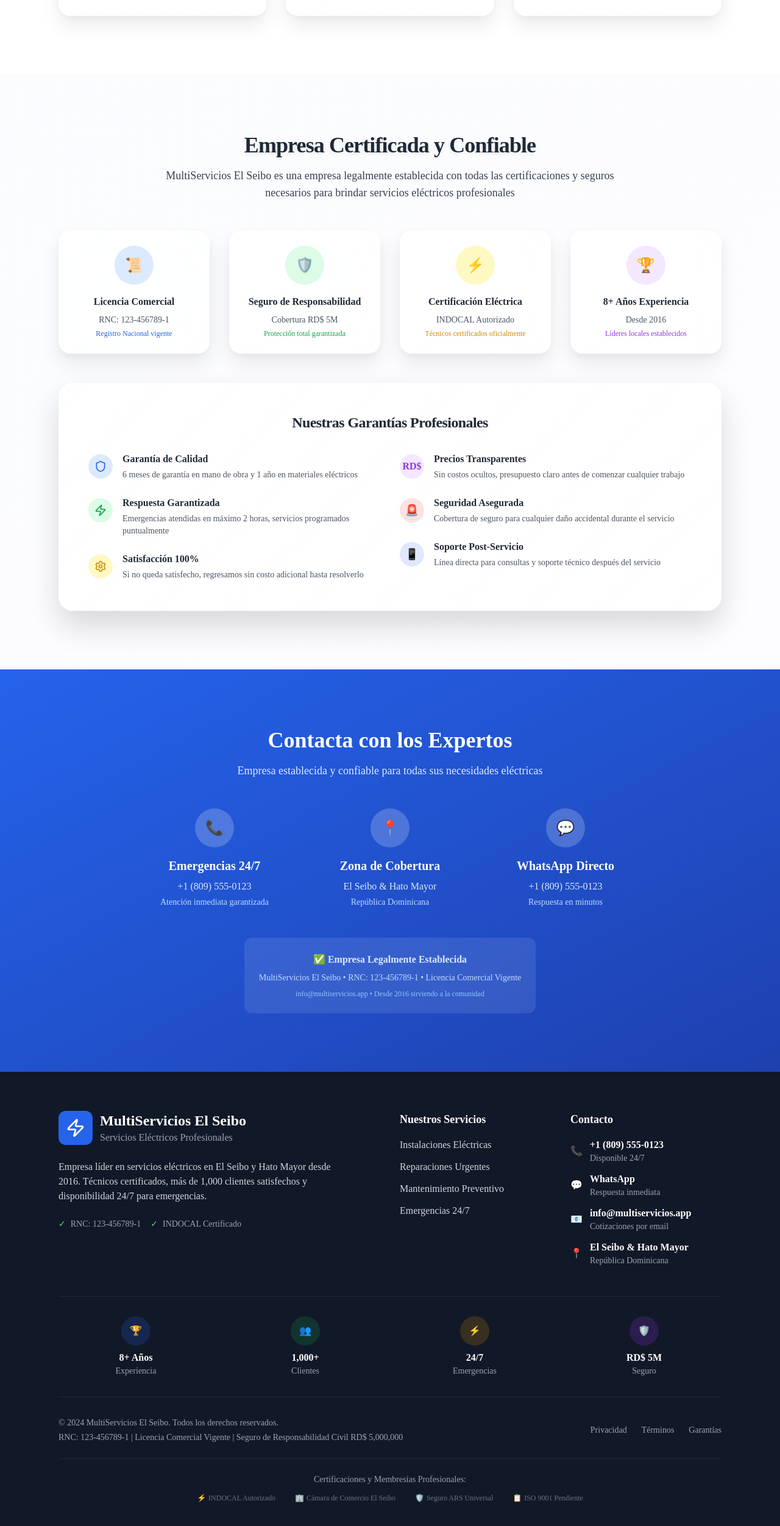
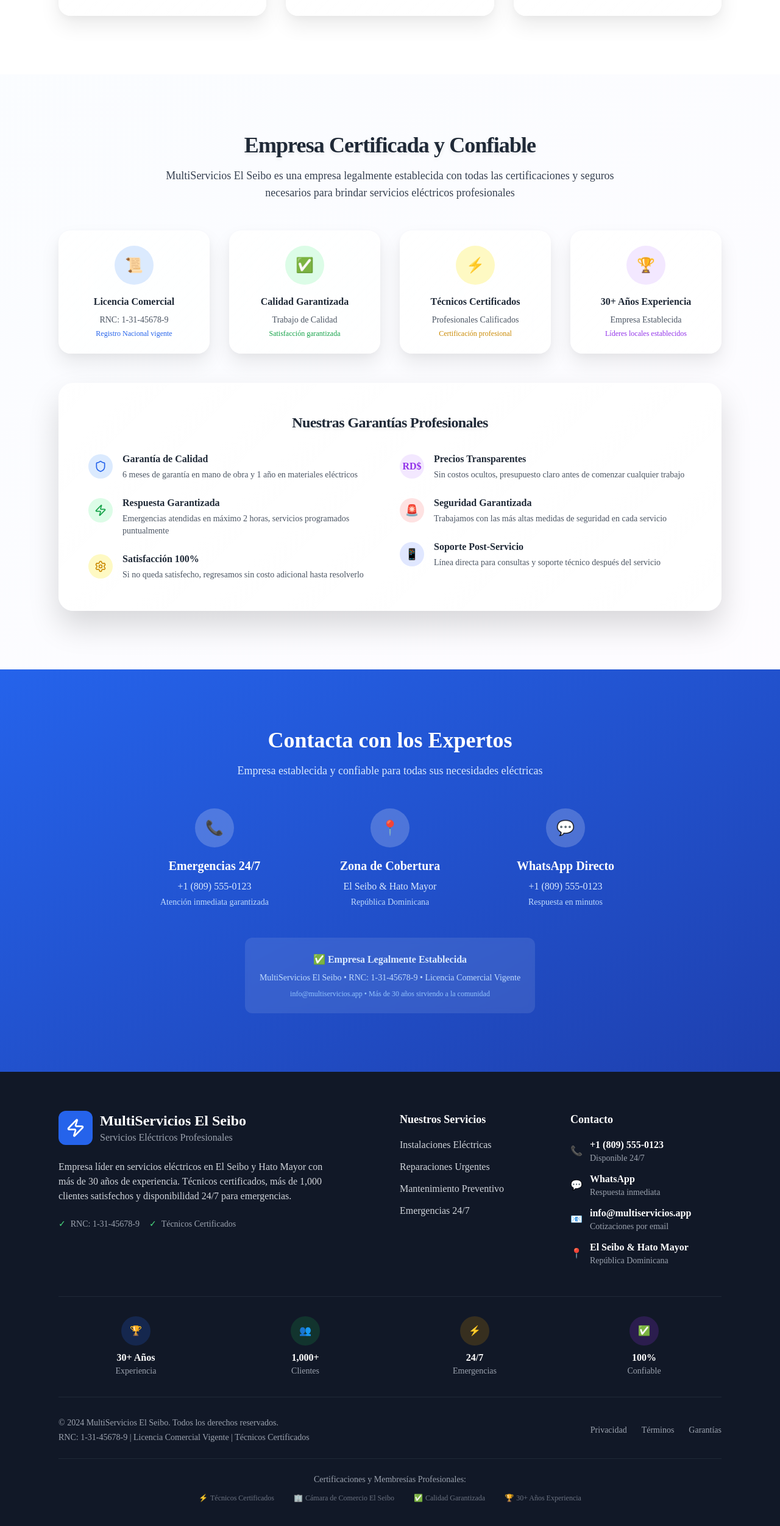
Before and after one commit to Darklte732/Multiservicios, a Next.js app: page / in a window 1280 px wide. Shown: the part 3907-6410 px from the top of the page at 61% size. Built offline with nearby package versions, Linux system fonts and the light colour scheme.

Commit message:
dashboard fixes

```diff
--- a/src/app/page.tsx
+++ b/src/app/page.tsx
@@ -791,34 +791,34 @@ export default function HomePage() {
                 <span className="text-2xl">📜</span>
               </div>
               <h4 className="font-bold text-gray-800 mb-2">Licencia Comercial</h4>
-              <p className="text-sm text-gray-600 font-medium">RNC: 123-456789-1</p>
+              <p className="text-sm text-gray-600 font-medium">RNC: 1-31-45678-9</p>
               <p className="text-xs text-blue-600 mt-1">Registro Nacional vigente</p>
             </div>
 
             <div className="glass-card p-6 text-center group hover:scale-105 transition-transform duration-300">
               <div className="w-16 h-16 bg-green-100 rounded-full flex items-center justify-center mx-auto mb-4 group-hover:bg-green-200 transition-colors duration-300">
-                <span className="text-2xl">🛡️</span>
+                <span className="text-2xl">✅</span>
               </div>
-              <h4 className="font-bold text-gray-800 mb-2">Seguro de Responsabilidad</h4>
-              <p className="text-sm text-gray-600 font-medium">Cobertura RD$ 5M</p>
-              <p className="text-xs text-green-600 mt-1">Protección total garantizada</p>
+              <h4 className="font-bold text-gray-800 mb-2">Calidad Garantizada</h4>
+              <p className="text-sm text-gray-600 font-medium">Trabajo de Calidad</p>
+              <p className="text-xs text-green-600 mt-1">Satisfacción garantizada</p>
             </div>
 
             <div className="glass-card p-6 text-center group hover:scale-105 transition-transform duration-300">
               <div className="w-16 h-16 bg-yellow-100 rounded-full flex items-center justify-center mx-auto mb-4 group-hover:bg-yellow-200 transition-colors duration-300">
                 <span className="text-2xl">⚡</span>
               </div>
-              <h4 className="font-bold text-gray-800 mb-2">Certificación Eléctrica</h4>
-              <p className="text-sm text-gray-600 font-medium">INDOCAL Autorizado</p>
-              <p className="text-xs text-yellow-600 mt-1">Técnicos certificados oficialmente</p>
+              <h4 className="font-bold text-gray-800 mb-2">Técnicos Certificados</h4>
+              <p className="text-sm text-gray-600 font-medium">Profesionales Calificados</p>
+              <p className="text-xs text-yellow-600 mt-1">Certificación profesional</p>
             </div>
 
             <div className="glass-card p-6 text-center group hover:scale-105 transition-transform duration-300">
               <div className="w-16 h-16 bg-purple-100 rounded-full flex items-center justify-center mx-auto mb-4 group-hover:bg-purple-200 transition-colors duration-300">
                 <span className="text-2xl">🏆</span>
               </div>
-              <h4 className="font-bold text-gray-800 mb-2">8+ Años Experiencia</h4>
-              <p className="text-sm text-gray-600 font-medium">Desde 2016</p>
+              <h4 className="font-bold text-gray-800 mb-2">30+ Años Experiencia</h4>
+              <p className="text-sm text-gray-600 font-medium">Empresa Establecida</p>
               <p className="text-xs text-purple-600 mt-1">Líderes locales establecidos</p>
             </div>
           </div>
@@ -886,9 +886,9 @@ export default function HomePage() {
                     <span className="text-red-600 text-lg">🚨</span>
                   </div>
                   <div>
-                    <h5 className="font-bold text-gray-800 mb-1">Seguridad Asegurada</h5>
+                    <h5 className="font-bold text-gray-800 mb-1">Seguridad Garantizada</h5>
                     <p className="text-sm text-gray-600 font-medium">
-                      Cobertura de seguro para cualquier daño accidental durante el servicio
+                      Trabajamos con las más altas medidas de seguridad en cada servicio
                     </p>
                   </div>
                 </div>
@@ -955,10 +955,10 @@ export default function HomePage() {
             <div className="bg-white/10 backdrop-blur-sm rounded-xl p-6 inline-block">
               <p className="text-blue-100 font-semibold mb-2">✅ Empresa Legalmente Establecida</p>
               <p className="text-sm text-blue-200">
-                MultiServicios El Seibo • RNC: 123-456789-1 • Licencia Comercial Vigente
+                MultiServicios El Seibo • RNC: 1-31-45678-9 • Licencia Comercial Vigente
               </p>
               <p className="text-xs text-blue-300 mt-2">
-                info@multiservicios.app • Desde 2016 sirviendo a la comunidad
+                info@multiservicios.app • Más de 30 años sirviendo a la comunidad
               </p>
             </div>
           </div>
@@ -981,17 +981,17 @@ export default function HomePage() {
                 </div>
               </div>
               <p className="text-gray-300 font-medium mb-6 max-w-md">
-                Empresa líder en servicios eléctricos en El Seibo y Hato Mayor desde 2016.
+                Empresa líder en servicios eléctricos en El Seibo y Hato Mayor con más de 30 años de experiencia.
                 Técnicos certificados, más de 1,000 clientes satisfechos y disponibilidad 24/7 para emergencias.
               </p>
               <div className="flex space-x-4">
                 <div className="flex items-center text-sm text-gray-400">
                   <span className="text-green-400 mr-2">✓</span>
-                  RNC: 123-456789-1
+                  RNC: 1-31-45678-9
                 </div>
                 <div className="flex items-center text-sm text-gray-400">
                   <span className="text-green-400 mr-2">✓</span>
-                  INDOCAL Certificado
+                  Técnicos Certificados
                 </div>
               </div>
             </div>
@@ -1066,7 +1066,7 @@ export default function HomePage() {
                 <div className="w-12 h-12 bg-blue-600/20 rounded-full flex items-center justify-center mb-2">
                   <span className="text-blue-400">🏆</span>
                 </div>
-                <p className="text-white font-bold">8+ Años</p>
+                <p className="text-white font-bold">30+ Años</p>
                 <p className="text-gray-400 text-sm">Experiencia</p>
               </div>
               <div className="flex flex-col items-center">
@@ -1085,10 +1085,10 @@ export default function HomePage() {
               </div>
               <div className="flex flex-col items-center">
                 <div className="w-12 h-12 bg-purple-600/20 rounded-full flex items-center justify-center mb-2">
-                  <span className="text-purple-400">🛡️</span>
+                  <span className="text-purple-400">✅</span>
                 </div>
-                <p className="text-white font-bold">RD$ 5M</p>
-                <p className="text-gray-400 text-sm">Seguro</p>
+                <p className="text-white font-bold">100%</p>
+                <p className="text-gray-400 text-sm">Confiable</p>
               </div>
             </div>
           </div>
@@ -1099,7 +1099,7 @@ export default function HomePage() {
               <div className="text-sm text-gray-400">
                 <p>© 2024 MultiServicios El Seibo. Todos los derechos reservados.</p>
                 <p className="mt-1">
-                  RNC: 123-456789-1 | Licencia Comercial Vigente | Seguro de Responsabilidad Civil RD$ 5,000,000
+                  RNC: 1-31-45678-9 | Licencia Comercial Vigente | Técnicos Certificados
                 </p>
               </div>
               <div className="flex items-center space-x-6 text-sm text-gray-400">
@@ -1122,19 +1122,19 @@ export default function HomePage() {
                 <div className="flex flex-wrap justify-center items-center space-x-8 text-xs text-gray-500">
                   <span className="flex items-center">
                     <span className="text-yellow-400 mr-1">⚡</span>
-                    INDOCAL Autorizado
+                    Técnicos Certificados
                   </span>
                   <span className="flex items-center">
                     <span className="text-blue-400 mr-1">🏢</span>
                     Cámara de Comercio El Seibo
                   </span>
                   <span className="flex items-center">
-                    <span className="text-green-400 mr-1">🛡️</span>
-                    Seguro ARS Universal
+                    <span className="text-green-400 mr-1">✅</span>
+                    Calidad Garantizada
                   </span>
                   <span className="flex items-center">
-                    <span className="text-purple-400 mr-1">📋</span>
-                    ISO 9001 Pendiente
+                    <span className="text-purple-400 mr-1">🏆</span>
+                    30+ Años Experiencia
                   </span>
                 </div>
               </div>
--- a/src/components/SEO.tsx
+++ b/src/components/SEO.tsx
@@ -224,11 +224,11 @@ export const generateLocalBusinessStructuredData = () => {
     "@type": "LocalBusiness",
     "@id": "https://multiservicios.app/#business",
     "name": "MultiServicios El Seibo",
-    "description": "Servicios eléctricos profesionales en El Seibo y Hato Mayor, República Dominicana. Instalaciones, reparaciones, mantenimiento y emergencias 24/7 con técnicos certificados.",
+    "description": "Servicios eléctricos profesionales en El Seibo y Hato Mayor, República Dominicana. Más de 30 años de experiencia. Instalaciones, reparaciones, mantenimiento y emergencias 24/7 con técnicos certificados.",
     "url": "https://multiservicios.app",
     "telephone": "+18095550123",
     "email": "info@multiservicios.app",
-    "foundingDate": "2016",
+    "foundingDate": "1994",
     "logo": "https://multiservicios.app/icon-512x512.png",
     "image": [
       "https://multiservicios.app/4ca1b64b-7b5f-4145-b7de-099d7806492f.jpeg",
@@ -416,7 +416,7 @@ export const generateLocalBusinessStructuredData = () => {
       {
         "@type": "PropertyValue",
         "name": "RNC",
-        "value": "123-456789-1"
+        "value": "1-31-45678-9"
       },
       {
         "@type": "PropertyValue",
```
